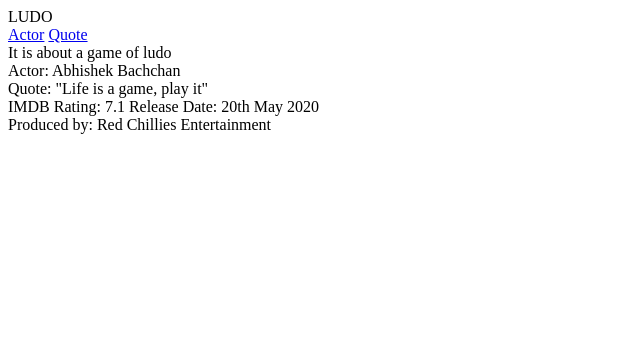
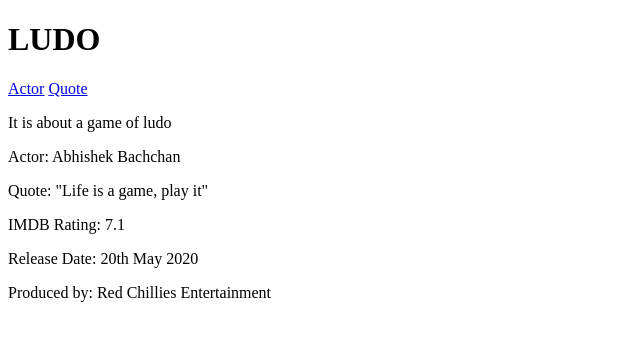
Before and after one commit to acciojob/semantic-imdb-786Mushfique, a website: page main.html in a window 1280 px wide. Shown: the whole page, without its empty margins (0-640 px from the left). Drawn offline with Linux system fonts and the light colour scheme.

Commit message:
created a submission

```diff
--- a/main.html
+++ b/main.html
@@ -7,30 +7,30 @@
 </head>
 
 <body>
-	 <header>LUDO</header>
+	<header><h1>LUDO</h1></header>
     <nav>
         <a href="#actor" id="nav-actor">Actor</a>
         <a href="#quote" id="nav-quote">Quote</a>
     </nav>
 
-    <summary>
-        It is about a game of ludo
-    </summary>
+    <p>
+    It is about a game of ludo
+</p>
 
-    <section id="actor">
-        Actor: Abhishek Bachchan
-    </section>
-    <section id="quote">
-        Quote: "Life is a game, play it"
-    </section>
+<section id="actor">
+    <p>Actor: Abhishek Bachchan</p>
+</section>
+<section id="quote">
+    <p>Quote: "Life is a game, play it"</p>
+</section>
 
     <aside>
-        IMDB Rating: 7.1
-        Release Date: 20th May 2020
+        <p>IMDB Rating: 7.1</p>
+        <p>Release Date: 20th May 2020</p>
     </aside>
 
     <footer>
-        Produced by: Red Chillies Entertainment
+        <p>Produced by: Red Chillies Entertainment</p>
     </footer>
 
    <script type="text/javascript" src="./script.js"></script>
```
